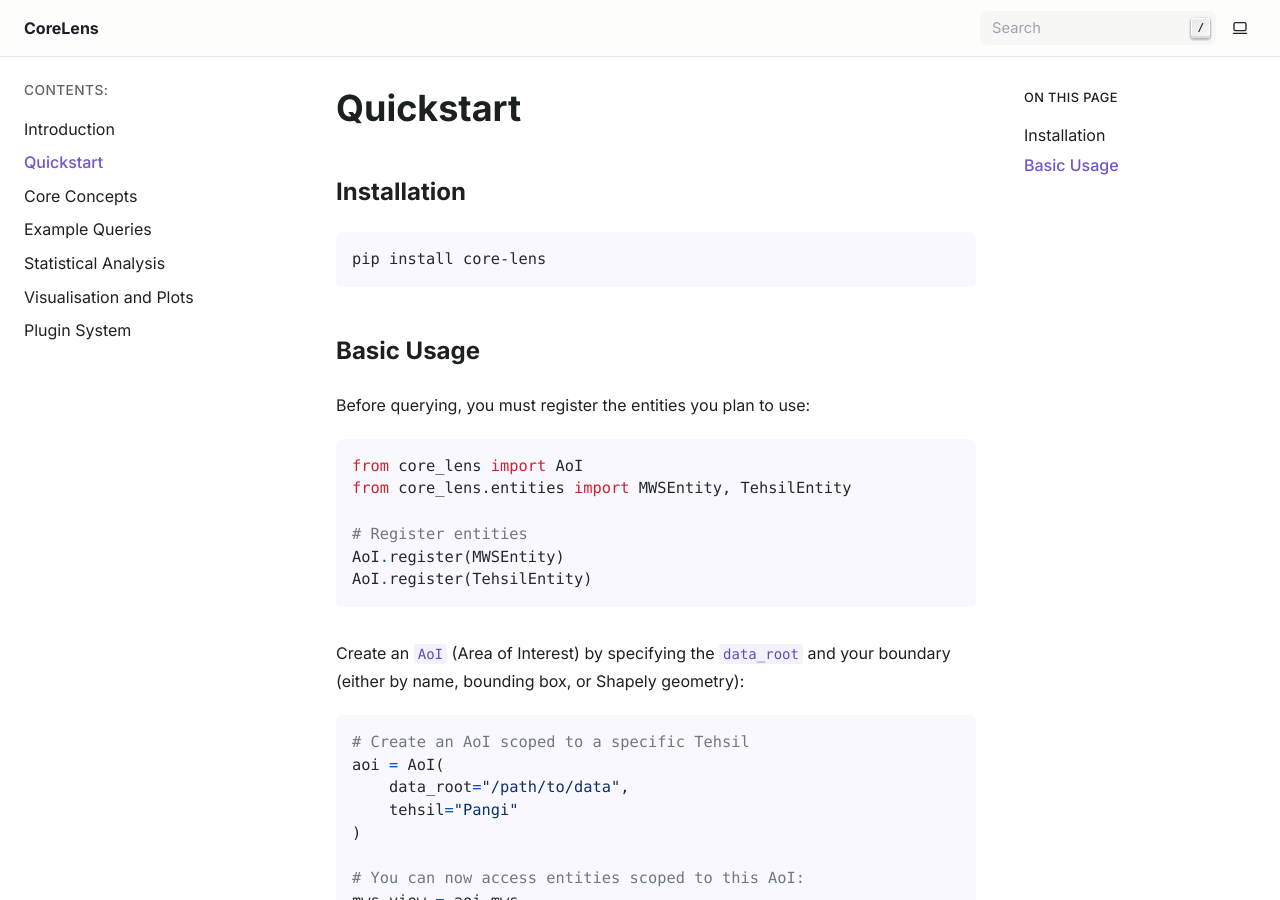
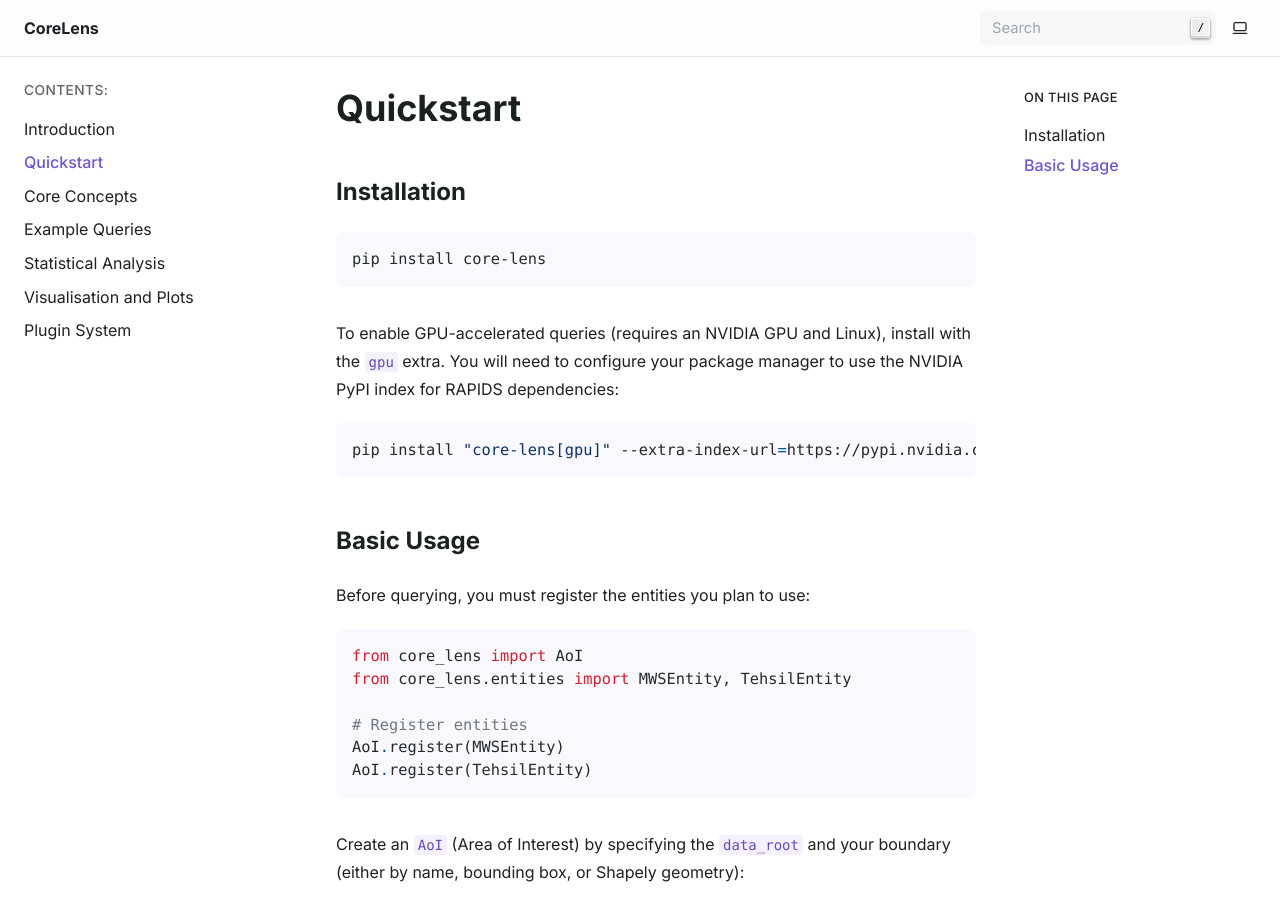
Before and after one commit to ApoorvaKashyap/core-lens, a Sphinx documentation site: the page built from docs/source/quickstart.md, in a window 1280 px wide and 900 px high. Built offline with Sphinx 7.4.7, drawn with Linux system fonts in a browser that asks for light colours; pages that are not in the unit, such as notebooks, are missing from menus.

Commit message:
docs(gpu): Updated docs to reflect gpu changes

````diff
--- a/docs/source/quickstart.md
+++ b/docs/source/quickstart.md
@@ -4,6 +4,12 @@
 
 ```bash
 pip install core-lens
+```
+
+To enable GPU-accelerated queries (requires an NVIDIA GPU and Linux), install with the `gpu` extra. You will need to configure your package manager to use the NVIDIA PyPI index for RAPIDS dependencies:
+
+```bash
+pip install "core-lens[gpu]" --extra-index-url=https://pypi.nvidia.com
 ```
 
 ## Basic Usage
````
Also changed, not shown: docs/source/concepts.md (+1 -1 lines), docs/source/intro.md (+1 -0 lines), 2 other files.
